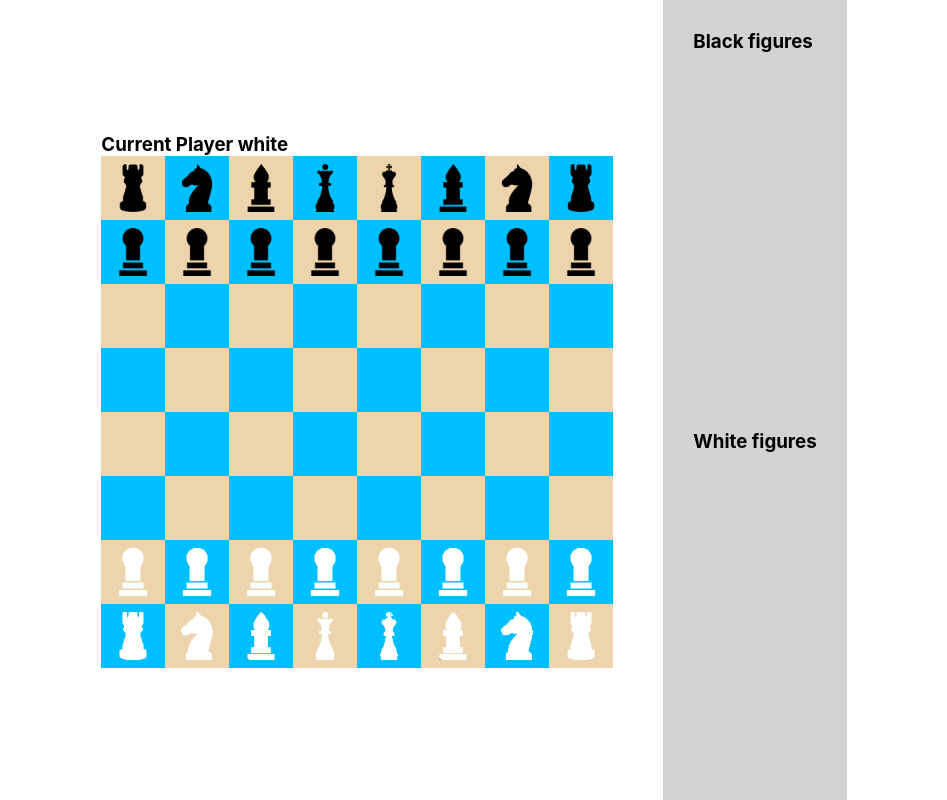
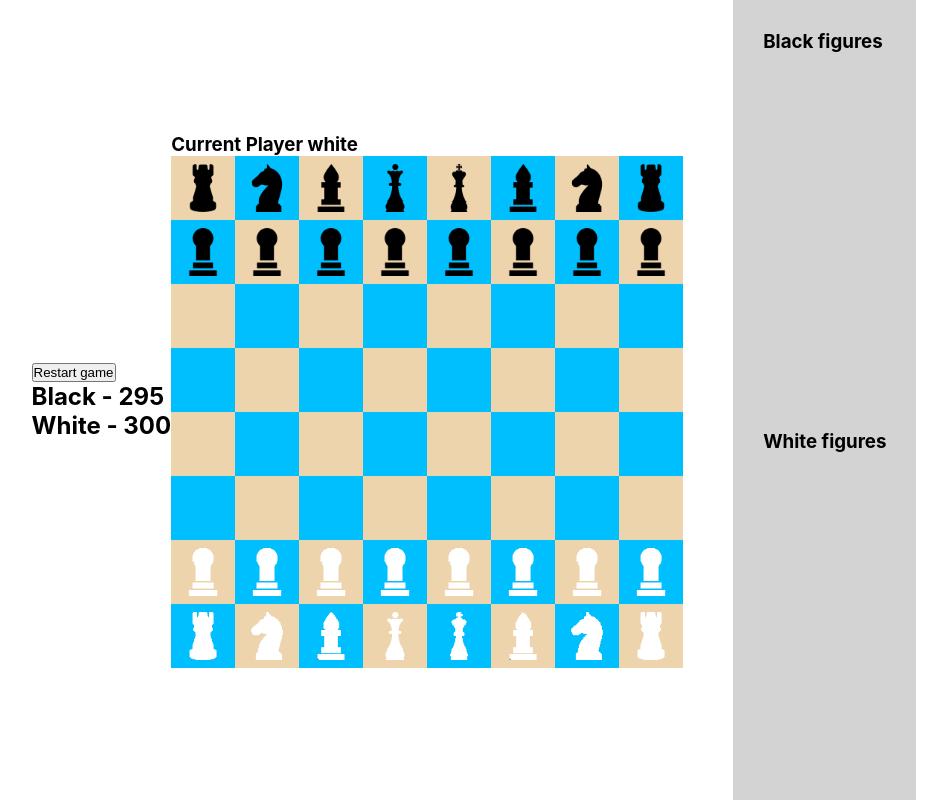
Before and after one commit to AntonSheluho/Ulbi-TV-Chess, a React (Create React App) app: page / in a window 1280 px wide. Shown: the whole page, without its empty margins (166-1113 px from the left). Built offline with nearby package versions, Linux system fonts and the light colour scheme.

Commit message:
add button and logic timer/restart Timer.tsx

```diff
--- a/src/App.tsx
+++ b/src/App.tsx
@@ -2,6 +2,7 @@
 import './App.css';
 import BoardComponent from './components/BoardComponent';
 import LostFigures from './components/LostFigures';
+import Timer from './components/Timer';
 import { Board } from './models/Board';
 import { Colors } from './models/Colors';
 import { Player } from './models/Player';
@@ -30,6 +31,7 @@
 
     return (
         <div className="app">
+            <Timer currentPlayer={currentPlayer} restart={restart}/>
             <BoardComponent board={board} setBoard={setBoard} currentPlayer={currentPlayer} swapPlayer={swapPlayer}/>
             <div>
                 <LostFigures title='Black figures' figures={board.lostBlackFigures} />
--- /dev/null
+++ b/src/components/Timer.tsx
@@ -0,0 +1,50 @@
+import React, { FC, useEffect, useRef, useState } from 'react';
+import { Colors } from '../models/Colors';
+import { Player } from '../models/Player';
+
+interface TimerProps {
+    currentPlayer: Player | null;
+    restart: () => void;
+}
+
+const Timer: FC<TimerProps> = ({ currentPlayer, restart }) => {
+
+    const [blackTime, setBlackTime] = useState(300);
+    const [whiteTime, setWhiteTime] = useState(300);
+
+    const timer = useRef<null | ReturnType<typeof setInterval>>(null)
+
+    useEffect(() => {
+        startTimer()
+    }, [])
+
+    function startTimer() {
+        if (timer.current) {
+            clearInterval(timer.current)
+        }
+
+        const callback = currentPlayer?.color === Colors.WHITE ? decrementWhiteTimer : decrementBlackTimer
+        timer.current = setInterval(callback, 1000)
+    }
+
+    function decrementBlackTimer() {setBlackTime(prev => prev - 1)}
+    function decrementWhiteTimer() {setWhiteTime(prev => prev - 1)}
+
+    function handleRestart() {
+        setBlackTime(300)
+        setWhiteTime(300)
+        restart()
+    }
+
+    return (
+        <div>
+            <div>
+                <button onClick={handleRestart} >Restart game</button>
+            </div>
+            <h2>Black - {blackTime}</h2>
+            <h2>White - {whiteTime}</h2>
+        </div>
+    );
+};
+
+export default Timer;
```
